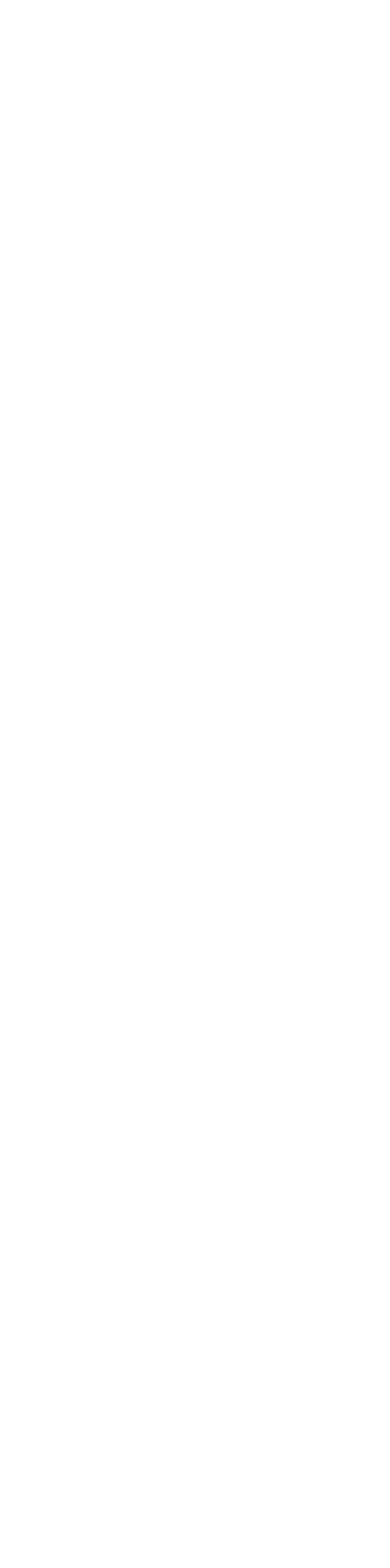
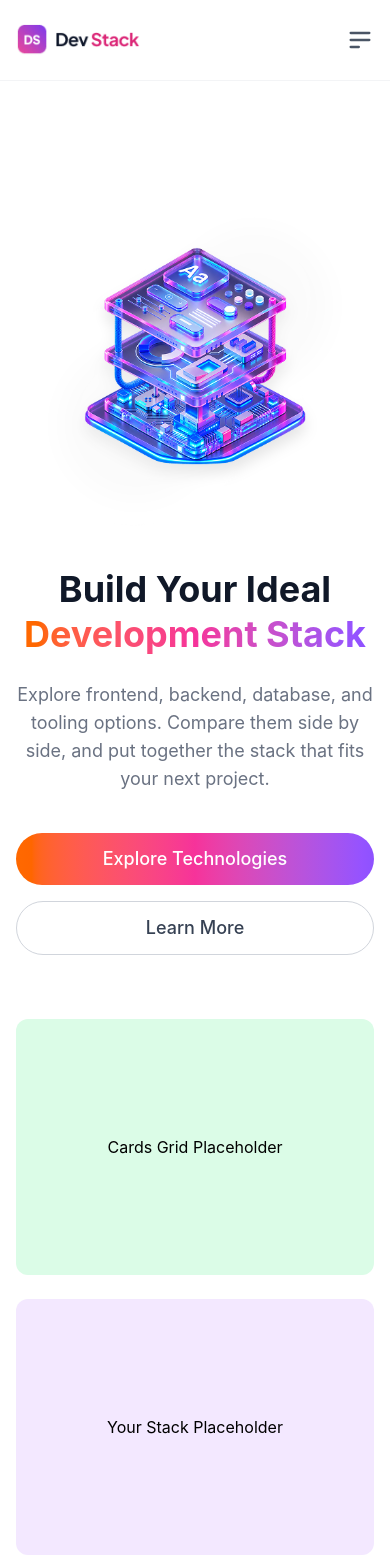
Before and after one commit to mohammediqbal746/react-dev-stack-builder-repo, a React (Vite) app: page / in a window 390 px wide. Shown: the top 1568 px of the page. Before the commit the page ends 844 px from the top, so only its background shows below. Built offline with nearby package versions, Linux system fonts and the light colour scheme.

Commit message:
Create responsive Navbar and Hero Banner sections

```diff
--- a/public/data.json
+++ b/public/data.json
@@ -0,0 +1,32 @@
+[
+  {
+    "id": "react",
+    "name": "React",
+    "category": "Frontend",
+    "description": "A declarative, component-based JavaScript library for building modern user interfaces.",
+    "icon": "https://techicons.dev/icons/react",
+    "rating": 4.9,
+    "difficulty": "Beginner-Friendly",
+    "badge": "Popular"
+  },
+  {
+    "id": "node",
+    "name": "Node.js",
+    "category": "Backend",
+    "description": "JavaScript runtime built on Chrome's V8 JavaScript engine.",
+    "icon": "https://techicons.dev/icons/nodejs",
+    "rating": 4.8,
+    "difficulty": "Intermediate",
+    "badge": "Fast"
+  },
+  {
+    "id": "tailwind",
+    "name": "Tailwind CSS",
+    "category": "Styling",
+    "description": "A utility-first CSS framework for rapid UI development.",
+    "icon": "https://techicons.dev/icons/tailwindcss",
+    "rating": 4.9,
+    "difficulty": "Beginner-Friendly",
+    "badge": "Essential"
+  }
+]
--- a/src/App.tsx
+++ b/src/App.tsx
@@ -1,8 +1,32 @@
 import React from 'react';
+import Navbar from './components/Navbar';
+import Banner from './components/Banner';
 
 const App = () => {
   return (
-    <div>
+    <div className="min-h-screen bg-base-100 font-sans">
+
+      <Navbar/>
+
+      <main className="max-w-7xl mx-auto px-4 py-8">
+        {/* Banner */}
+        <Banner />
+
+        <div className="flex flex-col md:flex-row gap-6">
+
+          <div className="w-full md:w-2/3 bg-green-100 p-4 h-64 flex items-center justify-center rounded-xl">
+            Cards Grid Placeholder
+          </div>
+
+          {/* Your Stack Sidebar */}
+          <div className="w-full md:w-1/3 bg-purple-100 p-4 h-64 flex items-center justify-center rounded-xl">
+            Your Stack Placeholder
+          </div>
+
+        </div>
+      </main>
+
+      <footer className="p-4 bg-gray-800 text-white text-center mt-12">Footer Placeholder</footer>
 
     </div>
   );
--- a/src/components/Banner.tsx
+++ b/src/components/Banner.tsx
@@ -0,0 +1,43 @@
+
+import React from 'react';
+
+const Banner = () => {
+  return (
+    <div className="flex flex-col-reverse md:flex-row items-center justify-between py-16 gap-8">
+
+      {/* Text Content */}
+      <div className="flex-1 space-y-6 text-center md:text-left">
+        <h1 className="text-4xl md:text-5xl lg:text-6xl font-bold leading-tight text-gray-900">
+          Build Your Ideal <br />
+          <span className="bg-gradient-to-r from-orange-500 via-pink-500 to-violet-500 text-transparent bg-clip-text">
+            Development Stack
+          </span>
+        </h1>
+        <p className="text-gray-500 text-lg md:text-xl max-w-lg mx-auto md:mx-0">
+          Explore frontend, backend, database, and tooling options. Compare them side by side, and put together the stack that fits your next project.
+        </p>
+        <div className="flex flex-col sm:flex-row gap-4 justify-center md:justify-start pt-4">
+          <button className="rounded-full bg-gradient-to-r from-orange-500 via-pink-500 to-violet-500 text-white px-8 py-3 text-lg font-medium hover:opacity-90 transition-opacity">
+            Explore Technologies
+          </button>
+          <button className="rounded-full px-8 py-3 text-gray-700 border border-gray-300 hover:bg-gray-50 text-lg font-medium transition-colors">
+            Learn More
+          </button>
+        </div>
+      </div>
+
+      {/* Banner Image */}
+      <div className="flex-1 flex justify-center w-full">
+        {/* ফাইলের এক্সটেনশনটি .png না হলে আপনার ফাইলের সঠিক এক্সটেনশনটি (.svg বা .jpg) বসিয়ে দিন */}
+        <img
+          src="/banner-stack.png"
+          alt="Tech Stack Illustration"
+          className="w-full max-w-md md:max-w-lg object-contain drop-shadow-xl hover:scale-105 transition-transform duration-300"
+        />
+      </div>
+
+    </div>
+  );
+};
+
+export default Banner;
--- a/src/components/Navbar.tsx
+++ b/src/components/Navbar.tsx
@@ -0,0 +1,46 @@
+import React from 'react';
+import logo from '../assets/logo-text.png'; // Adjust the path if necessary
+
+const Navbar = () => {
+  return (
+    <div className="sticky top-0 z-50 bg-white/90 backdrop-blur-md border-b border-gray-100">
+      <div className="max-w-7xl mx-auto px-4 lg:px-8 h-20 flex items-center justify-between">
+
+        {/* Custom Logo Image */}
+        <div className="flex items-center cursor-pointer">
+          {/* ফাইলের এক্সটেনশনটি যদি .svg বা .jpg হয়, তাহলে .png এর জায়গায় সেটি বসিয়ে দেবেন */}
+          <img src={logo} alt="Dev Stack Logo" className="h-8 md:h-10 object-contain" />
+        </div>
+
+        {/* Desktop Links */}
+        <div className="hidden md:flex items-center gap-8 text-gray-600 font-medium">
+          <a href="#" className="hover:text-orange-500 transition-colors">Home</a>
+          <a href="#" className="hover:text-orange-500 transition-colors">Technologies</a>
+          <a href="#" className="hover:text-orange-500 transition-colors">Projects</a>
+          <a href="#" className="hover:text-orange-500 transition-colors">About</a>
+          <a href="#" className="hover:text-orange-500 transition-colors">Contact</a>
+        </div>
+
+        {/* Buttons */}
+        <div className="hidden md:flex items-center gap-4">
+          <button className="font-bold text-gray-700 hover:text-orange-500 transition-colors px-4 py-2">Sign In</button>
+          <button className="rounded-full bg-gradient-to-r from-orange-500 via-pink-500 to-violet-500 text-white px-6 py-2 font-medium hover:opacity-90">
+            Sign Up
+          </button>
+        </div>
+
+        {/* Mobile Hamburger Menu */}
+        <div className="md:hidden flex items-center">
+          <button className="text-gray-600 focus:outline-none">
+            <svg xmlns="http://www.w3.org/2000/svg" className="h-7 w-7" fill="none" viewBox="0 0 24 24" stroke="currentColor">
+              <path strokeLinecap="round" strokeLinejoin="round" strokeWidth="2" d="M4 6h16M4 12h16M4 18h7" />
+            </svg>
+          </button>
+        </div>
+
+      </div>
+    </div>
+  );
+};
+
+export default Navbar;
```
